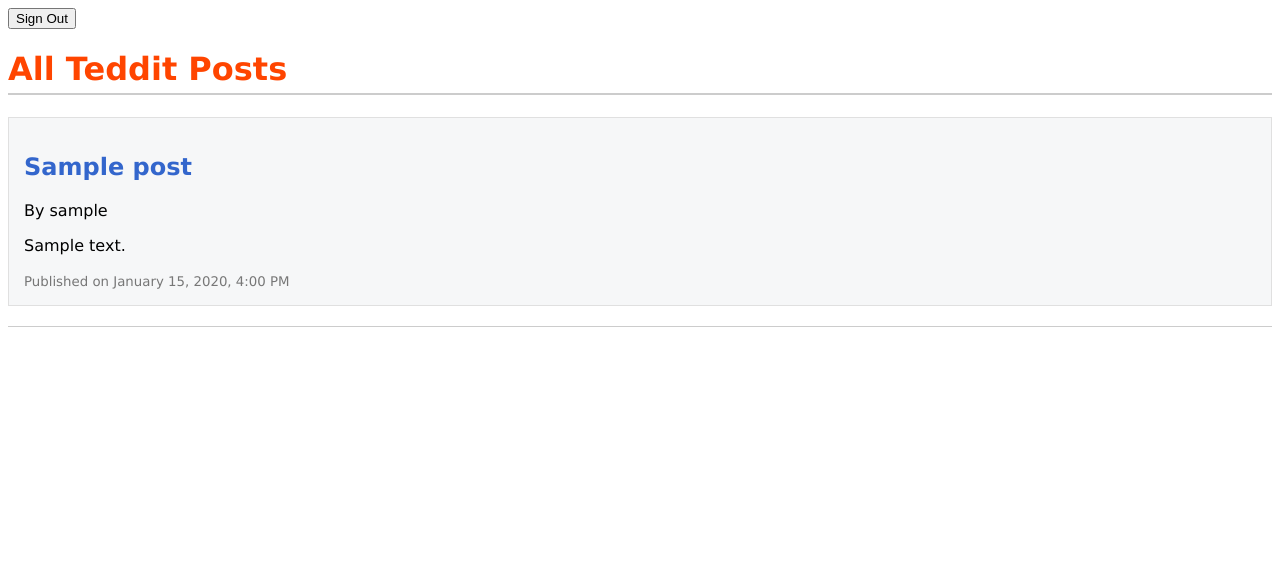
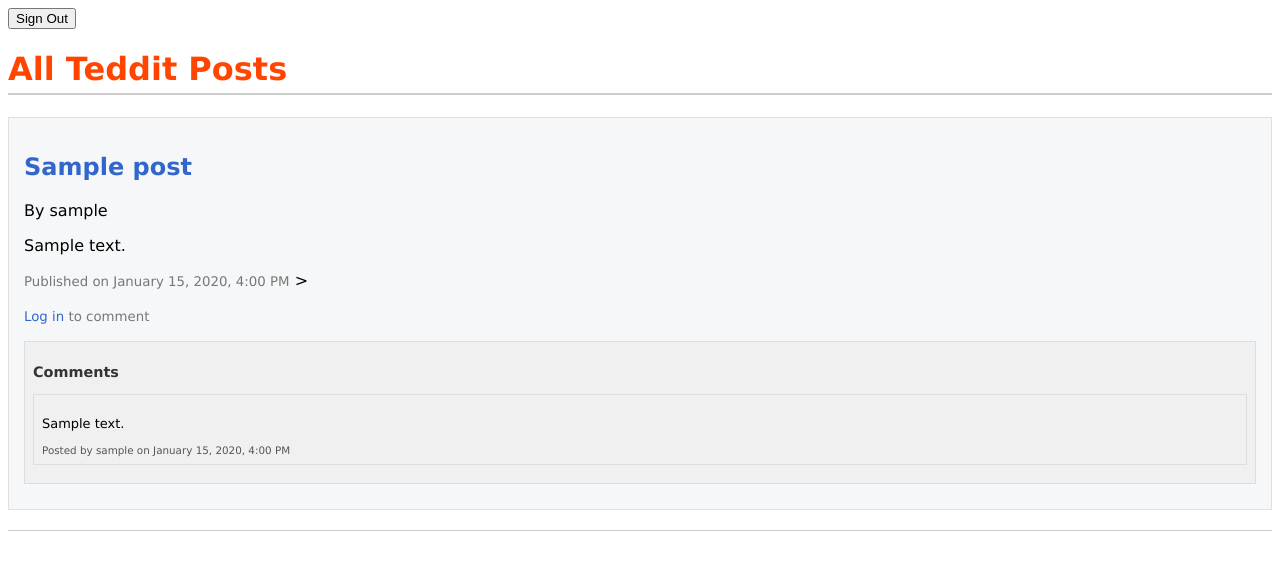
Before and after one commit to KRashid71/teddit, a Django app: page / in a window 1280 px wide. Shown: the top 570 px of the page. Run offline with Django 5.2, Linux system fonts and the light colour scheme; tables that the repository leaves empty hold one stand-in row (values such as "Sample post").

Commit message:
Added comment button which toggles a comment form

```diff
--- a/bloghome/admin.py
+++ b/bloghome/admin.py
@@ -1,7 +1,8 @@
 from django.contrib import admin
-from .models import Posts, Authors
+from .models import Posts, Authors, Comment
 
 
 # Register your models here.
 admin.site.register(Posts)
 admin.site.register(Authors)
+admin.site.register(Comment)
--- a/bloghome/models.py
+++ b/bloghome/models.py
@@ -21,7 +21,7 @@ class Posts(models.Model):
     title = models.CharField(max_length=200)
     content = models.TextField(max_length=2000)
     time_created = models.DateTimeField(auto_now_add=True)
-
+    vote=models.IntegerField(default=0)
     def __str__(self):
         return self.title
 
@@ -32,3 +32,13 @@ class Posts(models.Model):
 #     display_handle=models.CharField(max_length=50, unique=True, default='')
 #     password = models.CharField(max_length=100)
 #     date_joined = models.DateTimeField(default=timezone.now)
+
+class Comment(models.Model):
+    author=models.ForeignKey('Authors', on_delete=models.CASCADE)
+    post=models.ForeignKey('Posts', on_delete=models.CASCADE)
+    content=models.TextField(max_length=2000, blank=False)
+    time_created=models.DateTimeField(auto_now_add=True)
+    vote=models.IntegerField(default=0)
+
+    def __str__(self):
+        return f'Comment by {self.author.name} on {self.post.title}'
--- a/bloghome/templates/bloghome/home.html
+++ b/bloghome/templates/bloghome/home.html
@@ -45,6 +45,26 @@
             border: 0;
             border-top: 1px solid #cccccc;
         }
+
+        /* Comment section styles */
+        .comments{
+            margin-top: 15px;
+            padding-left: 20px;
+        }
+
+        .comment {
+            font-size: 0.9em;
+            margin-bottom: 10px;
+            padding: 8px;
+            background-color: #f0f0f0; /* slightly darker gray for comments */
+            border: 1px solid #ddd;
+        }
+
+        .comment-meta {
+            color: #555; font-size: 0.8em;
+        }
+
+
     </style>
 </head>
 <form action="{% url 'authorsignout' %}" method="get">
@@ -60,7 +80,55 @@
                 <h2>{{ post.title }}</h2>
                 <p>By {{ post.author.user.username }}</p>
                 <p>{{ post.content }}</p>
-                <small>Published on {{ post.time_created|date:"F j, Y, g:i A" }}</small>
+                <small>Published on {{ post.time_created|date:"F j, Y, g:i A"}}</small>
+                <!--comment form-->>
+                <div class="comment-form">
+                    {% if user.is_authenticated %}
+                        <!-- Comment form toggle button -->
+                        <button type="button" onclick="toggleCommentForm({{post.id }})">
+                            Add Comment
+                        </button>
+
+                        <!-- Comment From -->
+                        <div id="comment-form-{{ post.id }}" style="display:none; margin-top:10px;">
+                            <form action="{% url 'homefeed' %}" method="post">
+                                {% csrf_token %}
+                                <input type="hidden" name="post_id" value="{{ post.id }}">
+                                <textarea name="content" rows="3" cols="40" placeholder="Write your comment..."></textarea><br>
+                                <button type="submit">Submit</button>
+                            </form>
+                        </div>
+                    {% else %}
+                        <p><small><a href="{% url 'login' %}">Log in</a> to comment</small></p>
+                    {% endif %}
+                </div>
+
+                <script>
+
+                function toggleCommentForm(postId) {
+                    const form = document.getElementById("comment-form-" + postId);
+                    form.style.display = (form.style.display === "none") ? "block" : "none";
+                }
+                </script>
+
+                <!--Comment section-->
+                <div class="comment">
+                    <h3 style="font-size:1em; color:#333;">Comments</h3>
+                    {% if post.comment_set.all %}
+                        {%for comment in post.comment_set.all %}
+                            <div class="comment">
+                                <p>{{comment.content}}</p>
+                                <div class="comment-meta">
+                                    Posted by {{comment.author.display_handle}}
+                                    on {{comment.time_created|date:"F j, Y, g:i A" }}
+                                </div>
+
+                            </div>
+                        {% endfor %}
+                    {% else %}
+                        <p class="comment-meta">No comments yet.</p>
+                    {% endif %}
+                </div>
             </article>
             <hr>
         {% endfor %}
--- a/bloghome/views.py
+++ b/bloghome/views.py
@@ -1,8 +1,8 @@
 from django.http import HttpResponse
-from django.shortcuts import render,redirect
+from django.shortcuts import render,redirect, get_object_or_404
 from django.contrib.auth import authenticate, login, logout
 from django.views import View
-from .models import Posts, Authors
+from .models import Posts, Authors, Comment
 from .forms import AuthorSignupForm, AuthorSigninForm
 
 
@@ -14,6 +14,19 @@ class HomeFeed(View):
 
         # return HttpResponse('(posts)')
         return render(request, 'bloghome/home.html', {'posts': posts})
+
+    def post(self,request):
+        if request.user.is_authenticated:
+            post_id = request.POST.get('post_id')
+            content = request.POST.get('content')
+            if post_id and content:
+                post = get_object_or_404(Posts, id=post_id)
+                Comment.objects.create(
+                    post=post,
+                    author=request.user.authors,
+                    content=content
+                )
+        return redirect('homefeed')
 
 class AuthorSignup(View):
     # to render empty signup form
```
Also changed, not shown: bloghome/migrations/0004_posts_vote_comments.py (added), bloghome/migrations/0005_rename_comments_comment.py (added).
